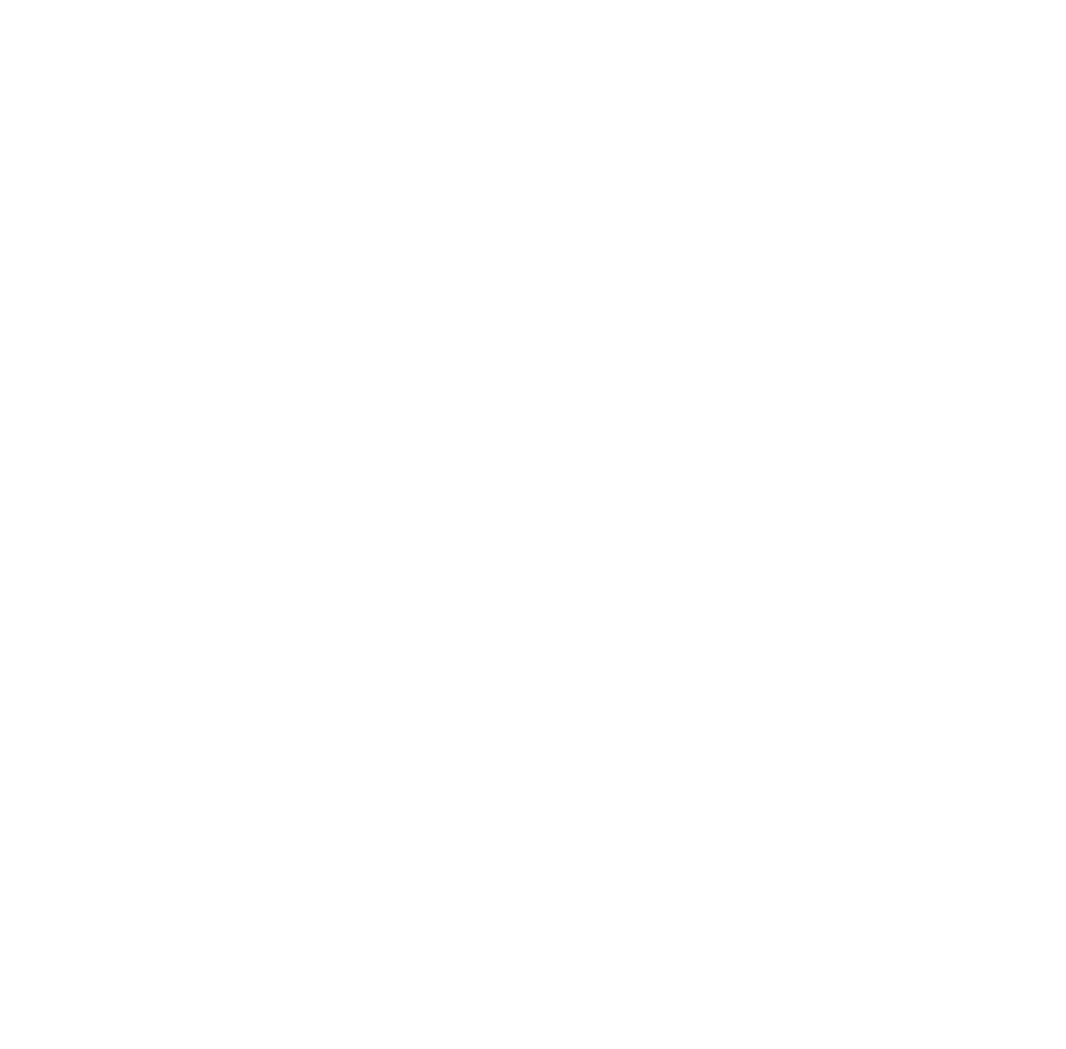
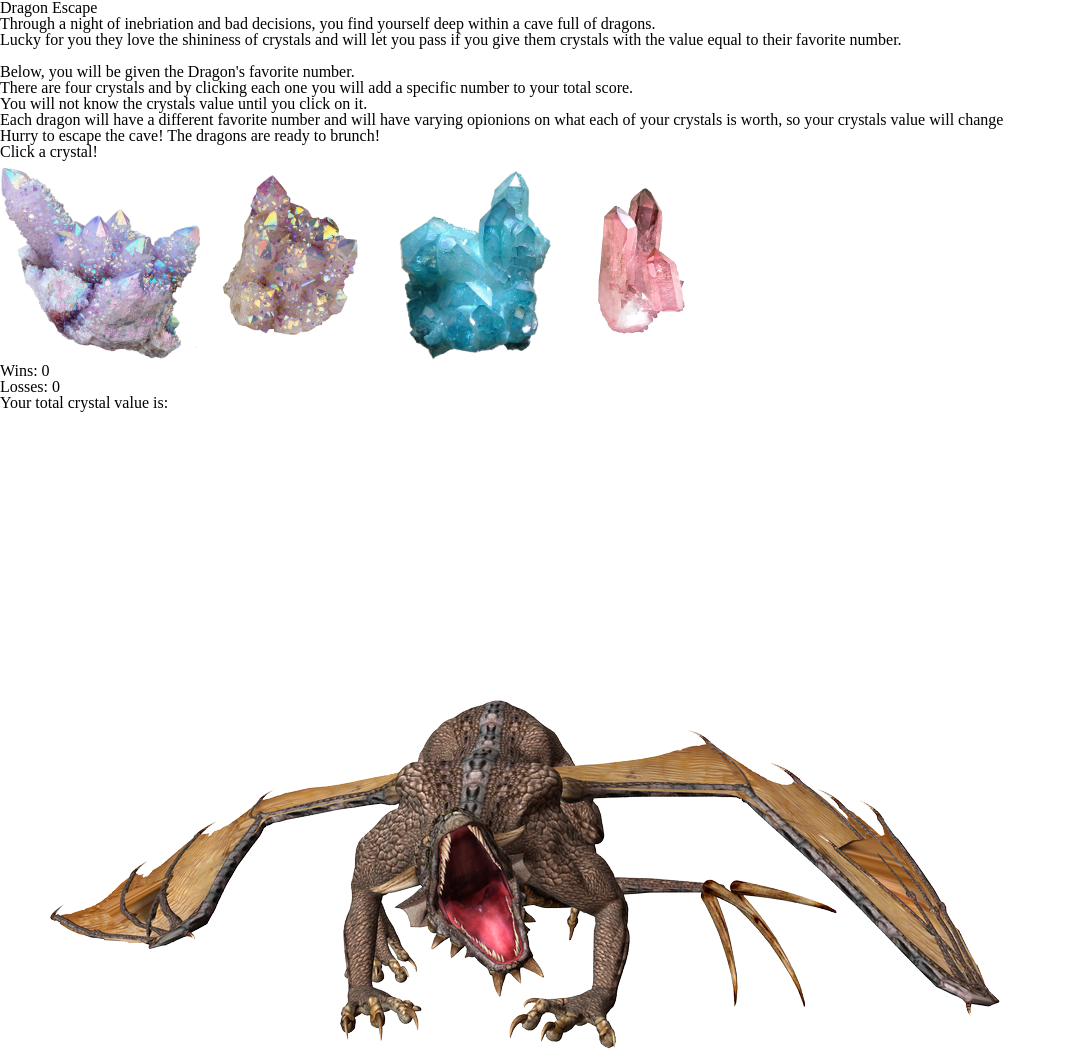
Before and after one commit to khussell/Dragon-Escape, a plain HTML site: page index.html in a window 1280 px wide. Shown: the top 1049 px of the page, without its empty margins (0-1066 px from the left). Before the commit the page ends 800 px from the top, so only its background shows below. Drawn offline with Linux system fonts and the light colour scheme.

Commit message:
initial html

```diff
--- a/assets/css/reset.css
+++ b/assets/css/reset.css
@@ -0,0 +1,48 @@
+/* http://meyerweb.com/eric/tools/css/reset/
+   v2.0 | 20110126
+   License: none (public domain)
+*/
+
+html, body, div, span, applet, object, iframe,
+h1, h2, h3, h4, h5, h6, p, blockquote, pre,
+a, abbr, acronym, address, big, cite, code,
+del, dfn, em, img, ins, kbd, q, s, samp,
+small, strike, strong, sub, sup, tt, var,
+b, u, i, center,
+dl, dt, dd, ol, ul, li,
+fieldset, form, label, legend,
+table, caption, tbody, tfoot, thead, tr, th, td,
+article, aside, canvas, details, embed,
+figure, figcaption, footer, header, hgroup,
+menu, nav, output, ruby, section, summary,
+time, mark, audio, video {
+	margin: 0;
+	padding: 0;
+	border: 0;
+	font-size: 100%;
+	font: inherit;
+	vertical-align: baseline;
+}
+/* HTML5 display-role reset for older browsers */
+article, aside, details, figcaption, figure,
+footer, header, hgroup, menu, nav, section {
+	display: block;
+}
+body {
+	line-height: 1;
+}
+ol, ul {
+	list-style: none;
+}
+blockquote, q {
+	quotes: none;
+}
+blockquote:before, blockquote:after,
+q:before, q:after {
+	content: '';
+	content: none;
+}
+table {
+	border-collapse: collapse;
+	border-spacing: 0;
+}
--- a/index.html
+++ b/index.html
@@ -9,6 +9,51 @@
     <link rel="stylesheet" href="assets/css/style.css" type="text/css">
 </head>
 <body>
+    <header>
+        <h1>Dragon Escape</h1>
+    </header>
+    <section class="instructions">
+        <div class="content">
+            <p>Through a night of inebriation and bad decisions, you find yourself deep within a cave full of dragons.</p>
+            <p>Lucky for you they love the shininess of crystals and will let you pass if you give them crystals with the value equal to their favorite number.</p>
+            <br>
+            <p>Below, you will be given the Dragon's favorite number.</p>
+            <p>There are four crystals and by clicking each one you will add a specific number to your total score.</p>
+            <p>You will not know the crystals value until you click on it.</p>
+            <p>Each dragon will have a different favorite number and will have varying opionions on what each of your crystals is worth, so your crystals value will change</p>
+            <p>Hurry to escape the cave! The dragons are ready to brunch!</p>
+        </div>
+    <section class="gameContent">
+        <div class="target">
+            <p id="target"></p>
+        </div>
+        <div class="direct">
+            <p id="direct">Click a crystal!</p>
+        </div>
+        <div class="crystalPhotoButtons">
+            <a id="crys1" href="#"><img class="crys1" src="assets/images/crystal1.png" height="200px"></a>
+            <a id="crys2" href="#"><img class="crys2"  src="assets/images/crystal2.png" height="200px"></a>
+            <a id="crys3" href="#"><img class="crys3"  src="assets/images/crystal3.png" height="200px"></a>
+            <a id="crys4" href="#"><img class="crys4"  src="assets/images/crystal4.png" height="200px"></a>
+        </div>
+        <div class="winsAndLosses">
+            <p id="wins">Wins: 0</p>
+            <p id="losses">Losses: 0</p>
+        </div>
+        <div class="userScore">
+            <p>Your total crystal value is:</p>
+            <p id="score"></p>
+        </div>
+        <div class="dragonImages">
+            <img class="dragon1" id="dragon1" src="assets/images/dragon1.png">
+            <img class="dragon2" id="dragon2" src="assets/images/dragon2.png">
+            <img class="dragon3" id="dragon3" src="assets/images/dragon3.png">
+            <img class="dragon4" id="dragon4" src="assets/images/dragon4.png">
+            <img class="dragon5" id="dragon5" src="assets/images/dragon5.png">
+            <img class="dragon6" id="dragon6" src="assets/images/dragon6.png">
+        </div>
+    </section>
+    </section>
 
 </body>
 </html>
```
Also changed, not shown: assets/images/crystal1.png (added), assets/images/crystal2.png (added), assets/images/crystal3.png (added), assets/images/crystal4.png (added), assets/images/dragon1.png (added), assets/images/dragon2.png (added), assets/images/dragon3.png (added), assets/images/dragon4.png (added), assets/images/dragon5.png (added), assets/images/dragon6.png (added).
